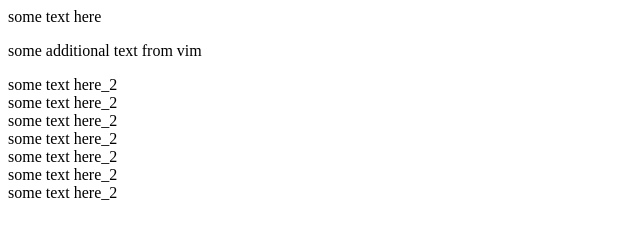
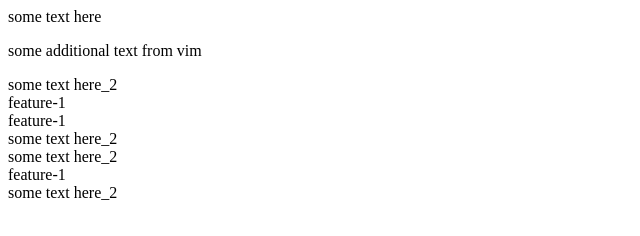
Before and after one commit to Red02Raccoon/git, a plain HTML site: page index.html in a window 1280 px wide. Shown: the whole page, without its empty margins (0-640 px from the left). Drawn offline with Linux system fonts and the light colour scheme.

Commit message:
Revert "Merge pull request #9 from Red02Raccoon/revert-feature-1"
This reverts commit a1702de76593883a3c84494bf14e3f5d47eab371, reversing
changes made to 3d363b54da46abfe90b350bb79b3837f502e250e.

```diff
--- a/index.html
+++ b/index.html
@@ -3,9 +3,9 @@
 <p>some additional text from vim</p>
 
 <div>some text here_2</div>
+<div>feature-1</div>
+<div>feature-1</div>
 <div>some text here_2</div>
 <div>some text here_2</div>
+<div>feature-1</div>
 <div>some text here_2</div>
-<div>some text here_2</div>
-<div>some text here_2</div>
-<div>some text here_2</div>
```
Also changed, not shown: newFile.txt.
